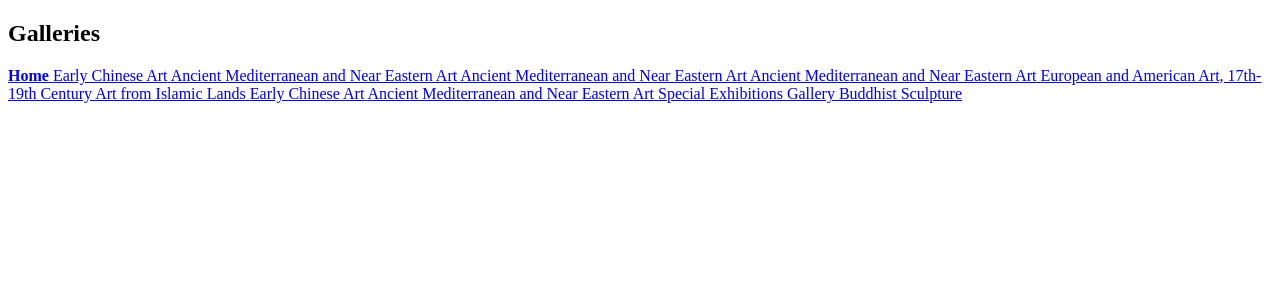
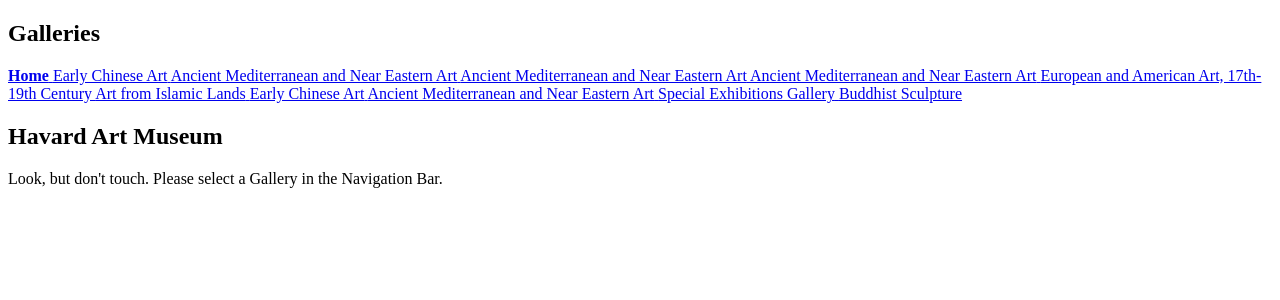
Before and after one commit to govighan16/basic-react-museum, a React (Create React App) app in the folder art-museum/: page / in a window 1280 px wide. Shown: the top 300 px of the page. Built offline with nearby package versions, Linux system fonts and the light colour scheme.

Commit message:
Home and not found page

```diff
--- a/art-museum/src/App.js
+++ b/art-museum/src/App.js
@@ -1,15 +1,24 @@
 import harvardArt from "./data/harvardArt";
 import GalleryNavigation from "./components/GalleryNavigation";
 import GalleryView from './components/GalleryView';
-import {Route} from 'react-router-dom'
+import Home from './components/Home';
+import {Route, Switch} from 'react-router-dom'
 
 function App() {
   return (
     <div className = 'pageWrapper'>
     <GalleryNavigation galleries = {harvardArt.records}/>
+    <Switch>
+    <Route exact path = '/'>
+      <Home />
+    </Route>
     <Route path = '/galleries/:galleryId'>
       <GalleryView galleries={harvardArt.records}/>
     </Route>
+    <Route>
+        <h2>Page Not Found :/</h2>
+    </Route>
+    </Switch>
     </div>
   );
 }
--- /dev/null
+++ b/art-museum/src/components/Home/index.js
@@ -0,0 +1,10 @@
+function Home() {
+    return (
+        <div>
+        <h2>Havard Art Museum</h2>
+        <p>Look, but don't touch. Please select a Gallery in the Navigation Bar.</p>
+        </div>
+    )
+}
+
+export default Home;
```
